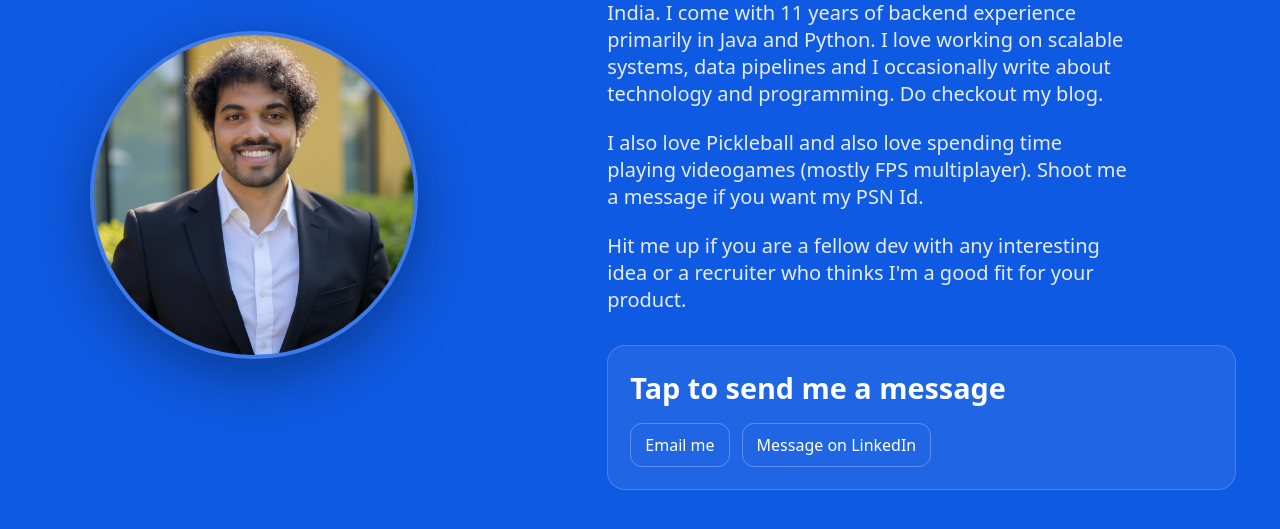
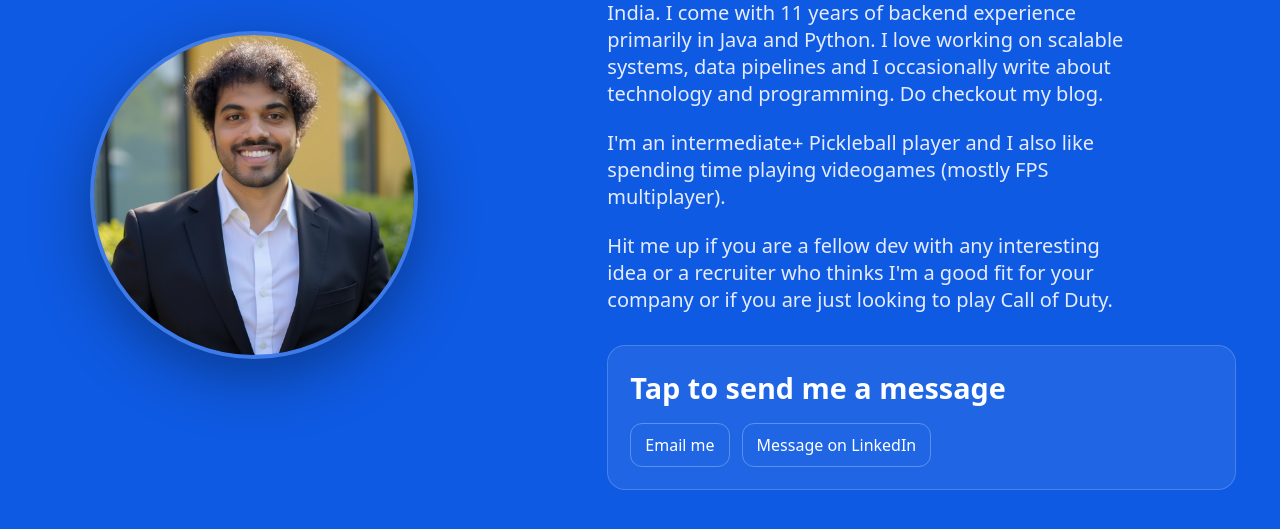
Before and after one commit to spannee/spannee.github.io, a plain HTML site: page index.html in a window 1280 px wide. Shown: the part 271-800 px from the top of the page. Drawn offline with Linux system fonts and the light colour scheme.

Commit message:
Update about me

```diff
--- a/index.html
+++ b/index.html
@@ -85,11 +85,11 @@
           </p>
           <br>
           <p>
-            I also love Pickleball and also love spending time playing videogames (mostly FPS multiplayer). Shoot me a message if you want my PSN Id.
+            I'm an intermediate+ Pickleball player and I also like spending time playing videogames (mostly FPS multiplayer).
           </p>
           <br>
           <p>
-            Hit me up if you are a fellow dev with any interesting idea or a recruiter who thinks I'm a good fit for your product.
+            Hit me up if you are a fellow dev with any interesting idea or a recruiter who thinks I'm a good fit for your company or if you are just looking to play Call of Duty.
           </p>
         </section>
 
```
